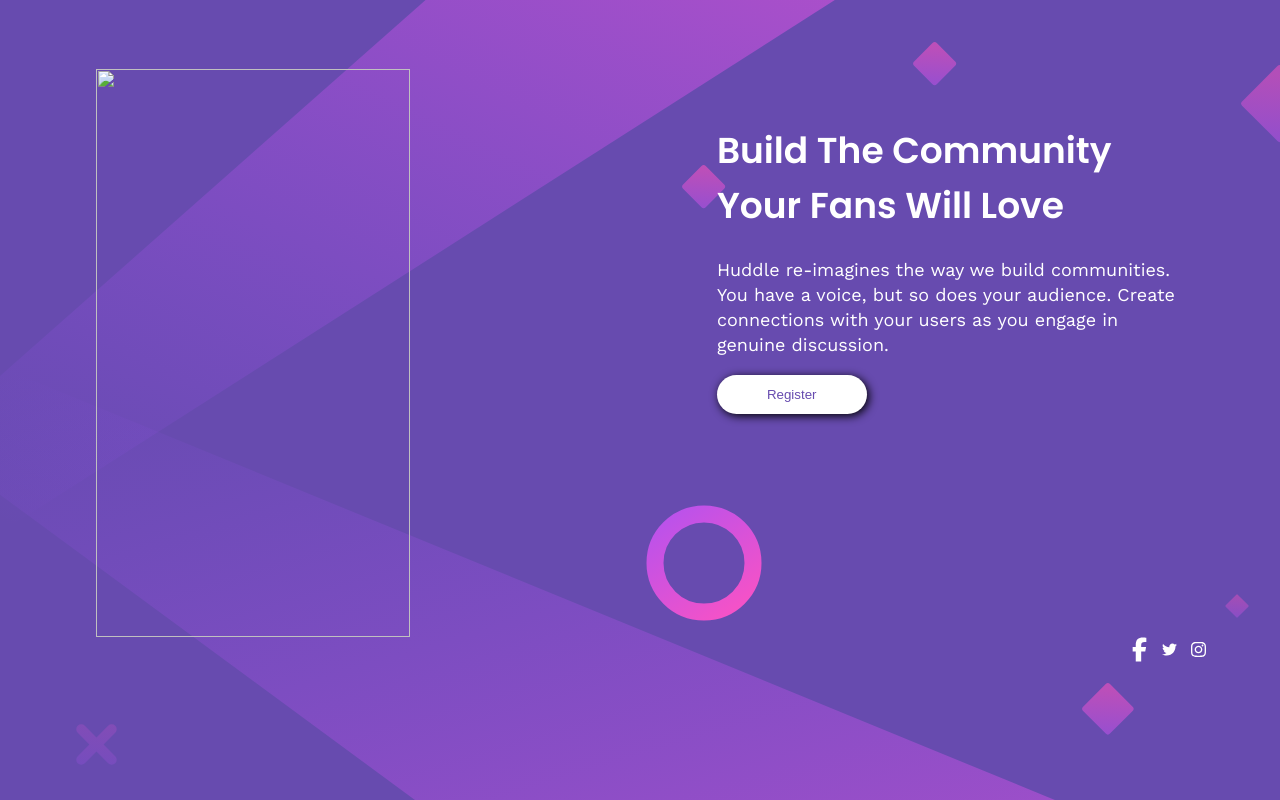
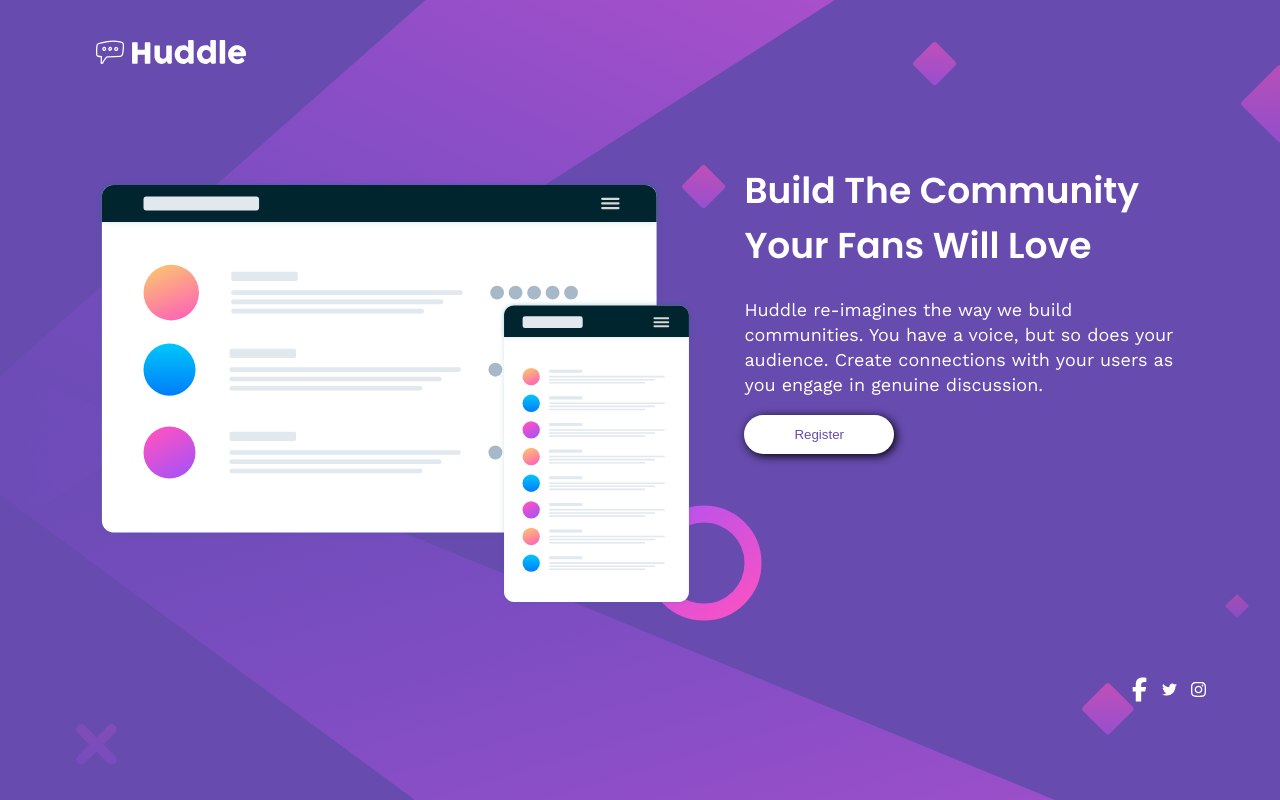
Before and after one commit to Code-x-goal/huddle, a plain HTML site: page index.html in a window 1280 px wide. Drawn offline with Linux system fonts and the light colour scheme; files whose address does not match are found by name.

Commit message:
Update index.html

```diff
--- a/index.html
+++ b/index.html
@@ -4,7 +4,7 @@
   <meta charset="UTF-8">
   <meta name="viewport" content="width=device-width, initial-scale=1.0"> <!-- displays site properly based on user's device -->
 
-  <link rel="icon" type="image/png" sizes="32x32" href="./images/favicon-32x32.png">
+  <link rel="icon" type="image/png" sizes="32x32" href="./favicon-32x32.png">
 
   <title>Frontend Mentor | Huddle landing page with single introductory section</title>
 
@@ -12,9 +12,9 @@
  <link rel="stylesheet" href="main.css">
 </head>
 <body>
-  <img src="images/logo.svg" alt="">
+  <img src="./logo.svg" alt="">
 <div class="container">
-    <img src="images/illustration-mockups.svg" alt="">
+    <img src="./illustration-mockups.svg" alt="">
   <div class="content">
     <h1>Build The Community Your Fans Will Love</h1>
     <p> Huddle re-imagines the way we build communities. You have a voice, but so does your audience.
```
